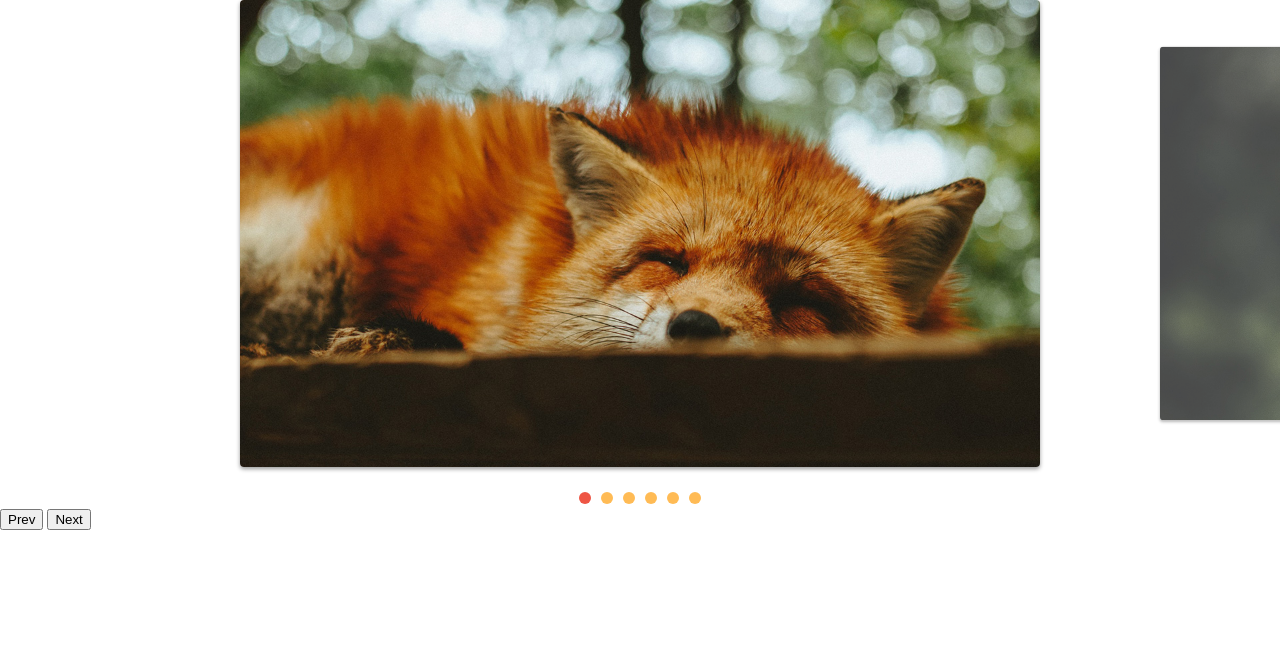
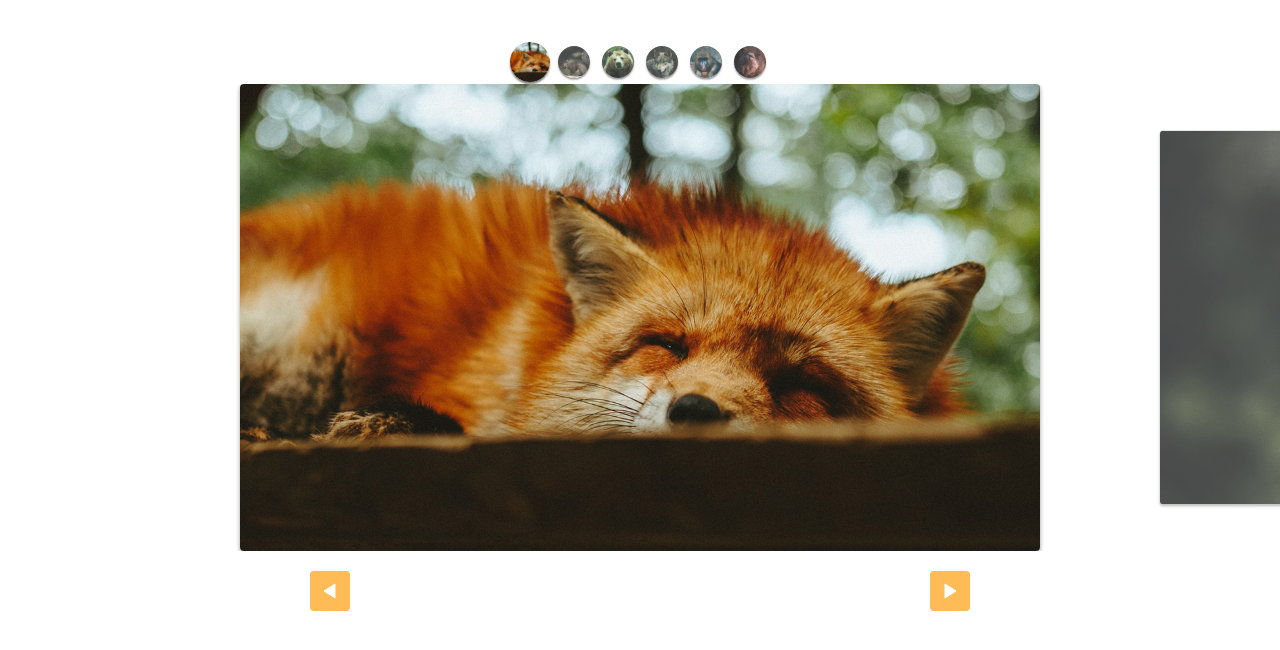
Before and after one commit to eddieksh/Slide, a plain HTML site: page index.html in a window 1280 px wide. Drawn offline with Linux system fonts and the light colour scheme.

Commit message:
custom controls estilizados

```diff
--- a/css/style.css
+++ b/css/style.css
@@ -64,3 +64,50 @@ body {
   [data-control="slide"] li.active a, [data-control="slide"] li a:hover {
     background: #E54;
   }
+
+  .custom-controls {
+    display: flex;
+    justify-content: center;
+    margin-top: 40px;
+    flex-wrap: wrap;
+
+  }
+
+.custom-controls li {
+    opacity: .8;
+    transform: scale(.8);
+    width: 40px;
+    height: 40px;
+    border-radius: 50%;
+    overflow: hidden;
+    margin: 2px;
+    box-shadow: 0 2px 2px rgba(0, 0, 0,.5);
+    transition: .3s;
+
+}
+
+.custom-controls li.active {
+    opacity: 1;
+    transform: scale(1);
+
+}
+
+.arrow-nav {
+    display: flex;
+    justify-content: space-around;
+    margin: 20px;
+}
+
+.arrow-nav button {
+    cursor: pointer;
+    border: none;
+    border-radius: 4px;
+    color: white;
+    width: 40px;
+    height: 40px;
+    background: #FB5 url('../img/arrow.svg') center center no-repeat;
+}
+
+.arrow-nav button.prev {
+    transform: rotate(-180deg);
+}
--- a/index.html
+++ b/index.html
@@ -8,6 +8,14 @@
   <link rel="stylesheet" href="css/style.css">
 </head>
 <body>
+  <ul class="custom-controls">
+    <li><img src="img/foto1-thumb.jpg" alt=""></li>
+    <li><img src="img/foto2-thumb.jpg" alt=""></li>
+    <li><img src="img/foto3-thumb.jpg" alt=""></li>
+    <li><img src="img/foto4-thumb.jpg" alt=""></li>
+    <li><img src="img/foto5-thumb.jpg" alt=""></li>
+    <li><img src="img/foto6-thumb.jpg" alt=""></li>
+  </ul>
   <div class="slide-wrapper">
     <ul class="slide">
       <li><img src="img/foto1.jpg" alt=""></li>
@@ -19,8 +27,8 @@
     </ul>
   </div>
   <div class="arrow-nav">
-    <button class="prev">Prev</button>
-    <button class="next">Next</button>
+    <button class="prev"></button>
+    <button class="next"></button>
   </div>
   <script type="module" src="js/script.js"></script>
 </body>
--- a/js/script.js
+++ b/js/script.js
@@ -1,9 +1,7 @@
-import { SlideNav } from './slide.js';
+import SlideNav from './slide.js';
 
 const slide = new SlideNav('.slide', '.slide-wrapper');
 slide.init();
 slide.addArrow('.prev', '.next');
 
-slide.addControl();
-
-console.log(slide);
+slide.addControl('.custom-controls');
--- a/js/slide.js
+++ b/js/slide.js
@@ -146,7 +146,7 @@ export class Slide {
   }
 }
 
-export class SlideNav extends Slide {
+export default class SlideNav extends Slide {
   constructor(slide, wrapper) {
     super(slide, wrapper);
     this.bindControlEvents();
```
